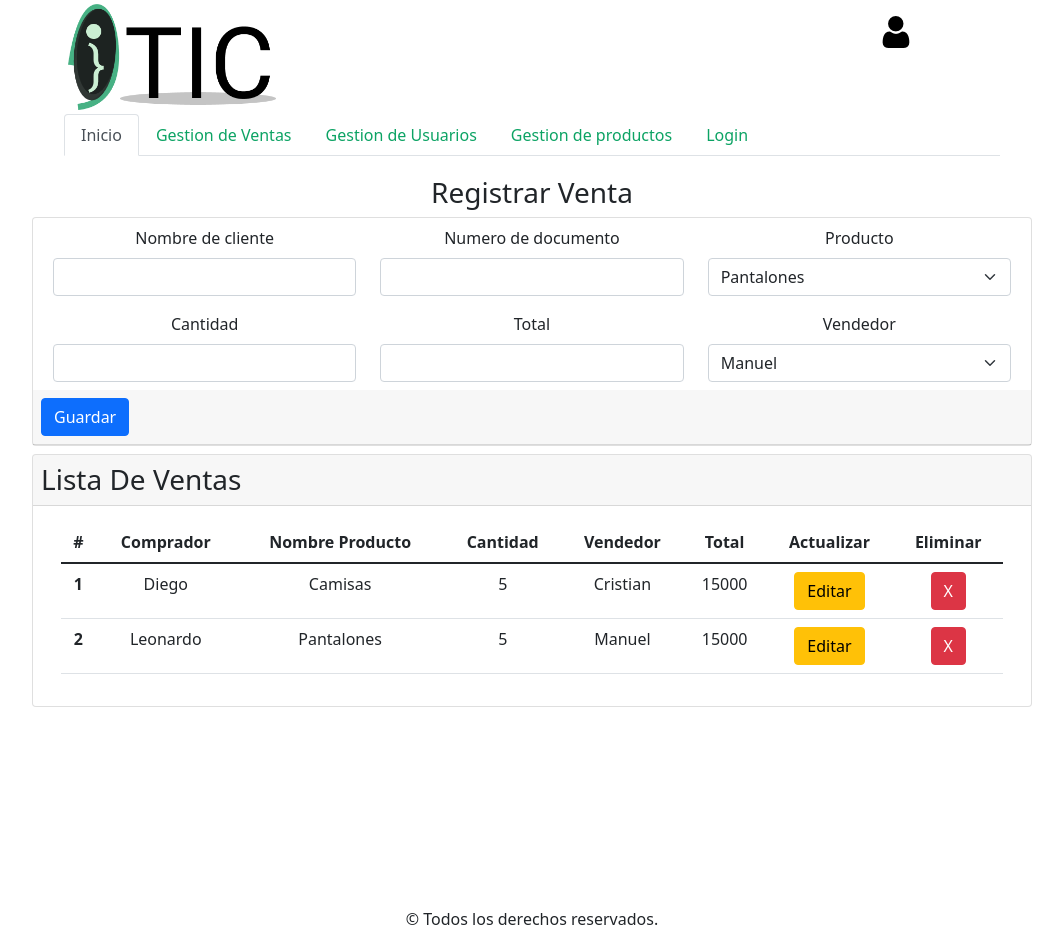
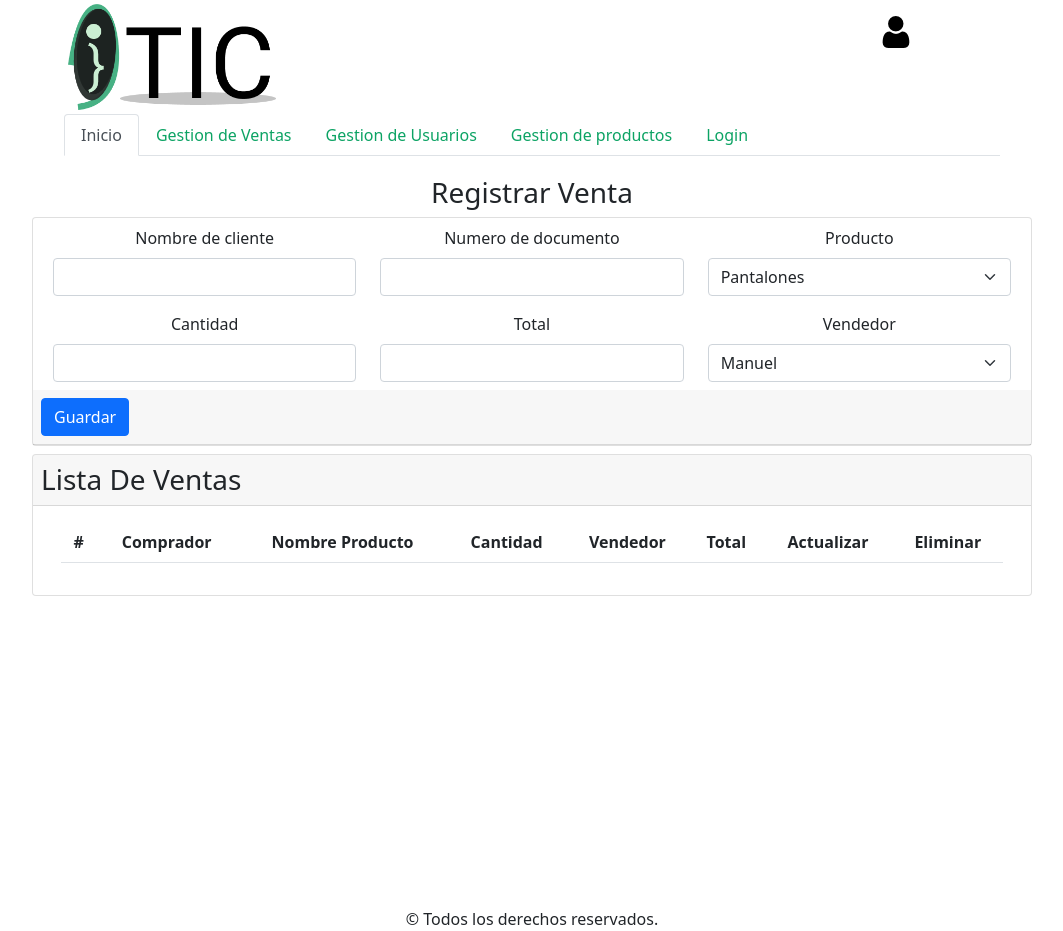
Before and after one commit to VivianaMurillom/Proyecto-MinTic, a React (Create React App) app: page /pag in a window 1280 px wide. Shown: the whole page, without its empty margins (108-1171 px from the left). Built offline with nearby package versions, Linux system fonts and the light colour scheme.

Commit message:
Cambios Diego diaz

```diff
--- a/src/ventas/components/AgregarVentas.js
+++ b/src/ventas/components/AgregarVentas.js
@@ -18,6 +18,7 @@ const ventass = [{
     "nombreVendedor": "Manuel",
     "precio": 15000
 }]
+const listventas=[]
 
 class AgregarVenta extends React.Component {
 
@@ -144,10 +145,10 @@ class AgregarVenta extends React.Component {
 
     contactSubmit(e) {
         e.preventDefault();
-        const products = [];
+      // const products = [];
 
         if (this.handleValidation()) {
-            products.push(
+            listventas.push(
                 {
                     nCliente: e["target"][0].value,
                     ndocument: e["target"][1].value,
@@ -155,10 +156,8 @@ class AgregarVenta extends React.Component {
                     cantidad: e["target"][3].value,
                     total: e["target"][4].value,
                     vendedor: e["target"][5].value
-
-                }
-            );
-            products.map((produ)=>{
+                })
+                listventas.map((produ)=>{
                 alert("Venta realizada correctamente!! \n \n"
                 +"Cliente: "+produ.nCliente+", "
                 +"N° Documento: "+produ.ndocument+"\n"
@@ -166,7 +165,9 @@ class AgregarVenta extends React.Component {
                 +"Cantidad: "+produ.cantidad+"\n"
                 +"Vendedor: "+produ.vendedor+", "
                 +"Total: "+produ.total+" ")
+
             })
+            //this.setState=({listventas:products});
 
         } else {
             alert("Error al agregar.");
@@ -278,7 +279,7 @@ class AgregarVenta extends React.Component {
                                             <tbody>
 
 
-                                                {ventass.map((ventas) => (<ListaVentas ventas={ventas} />))}
+                                                {listventas.map((venta) => (<ListaVentas ventas={venta} />))}
 
                                             </tbody>
                                         </table>
--- a/src/ventas/components/ListaVentas.js
+++ b/src/ventas/components/ListaVentas.js
@@ -6,11 +6,11 @@ const listaVentas = ({ ventas }) => {
     return (
         <tr>
         <th scope="row">{ventas.id}</th>
-        <td>{ventas.nombreComprador}</td>
+        <td>{ventas.nCliente}</td>
         <td>{ventas.producto}</td>
         <td>{ventas.cantidad}</td>
-        <td>{ventas.nombreVendedor}</td>
-        <td>{ventas.precio}</td>
+        <td>{ventas.vendedor}</td>
+        <td>{ventas.total}</td>
 
         <td><Link to="/updateVentas" ><button type="button" class="btn btn-warning" >Editar</button></Link></td>
         <td><button type="button" id={ventas.id} class="btn btn-danger"> X </button></td>
```
